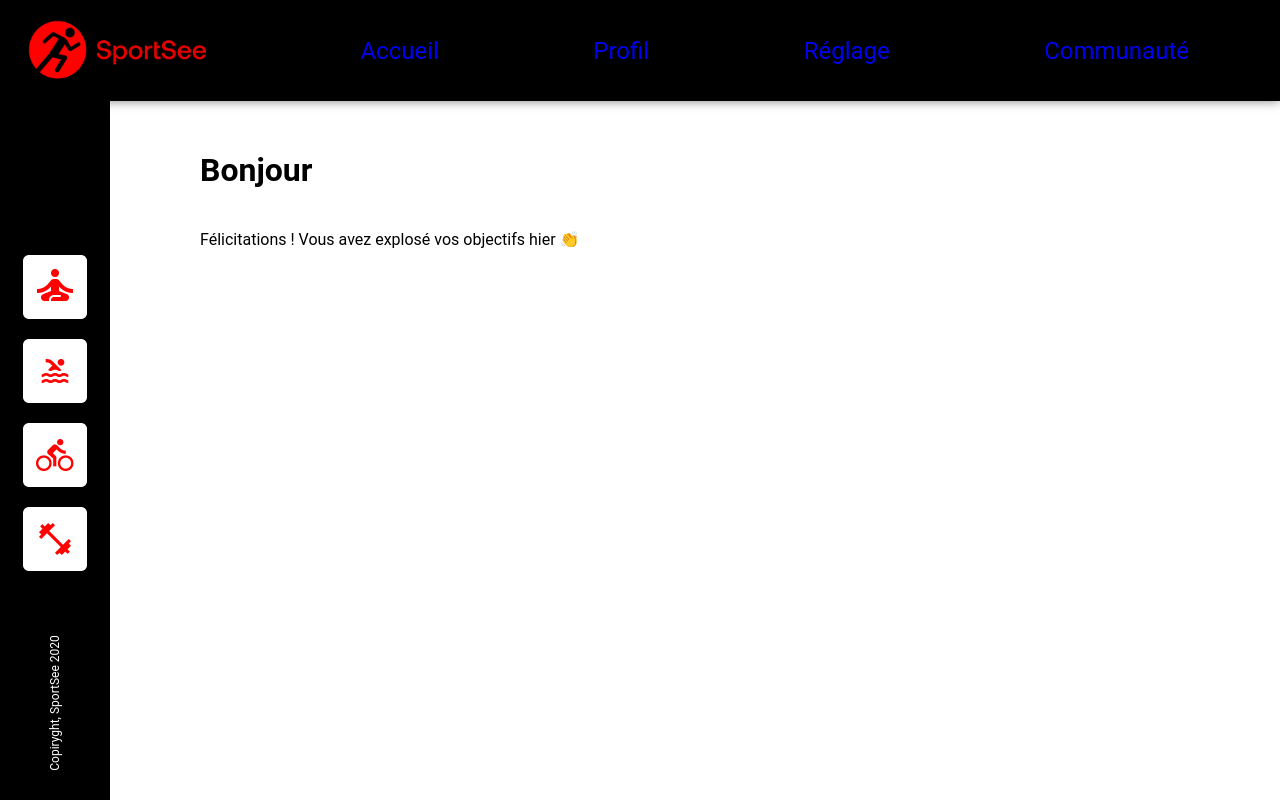
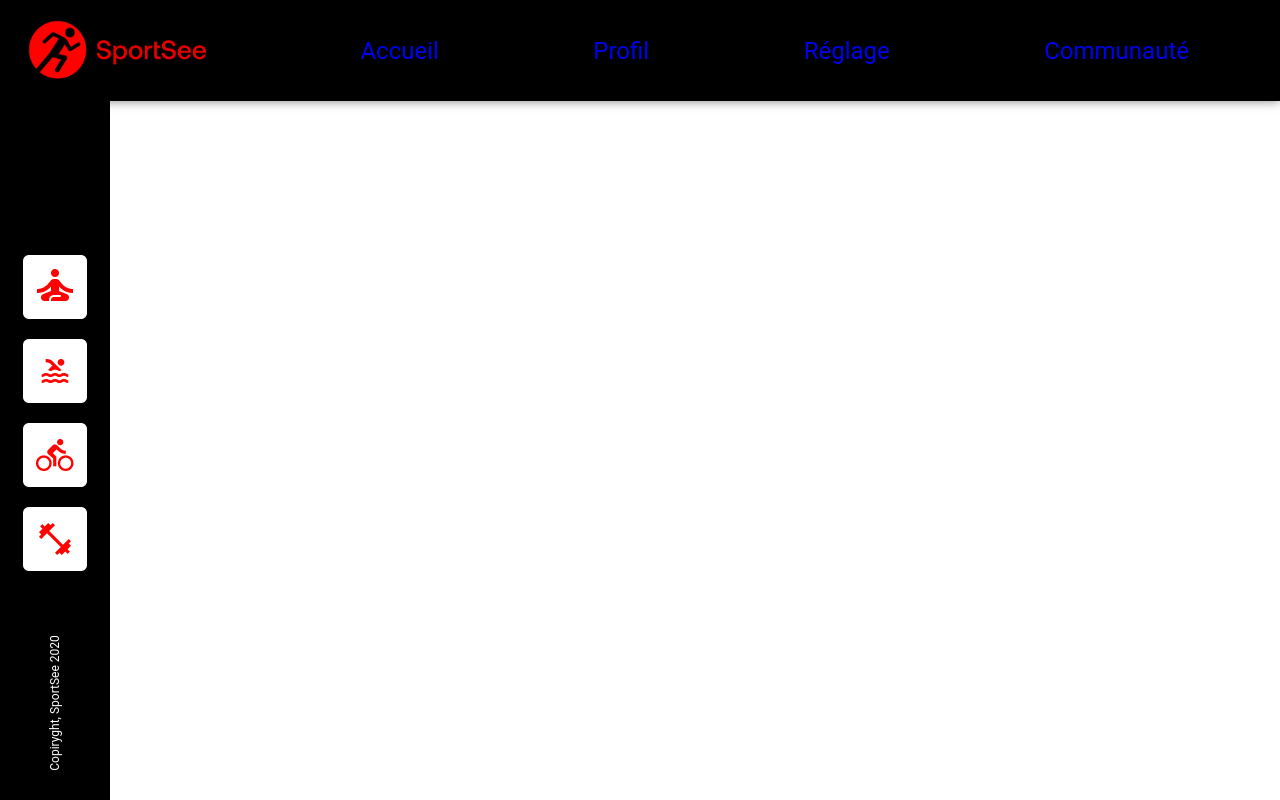
Before and after one commit to Ekkylibre/sportsee, a React (Vite) app: page /dashboard/1 in a window 1280 px wide. Built offline with nearby package versions, Linux system fonts and the light colour scheme.

Commit message:
✨ Dashboard > Header > Create Header

```diff
--- a/src/App.jsx
+++ b/src/App.jsx
@@ -6,7 +6,7 @@ import Error from "./pages/error/Error";
 function App() {
   return <Routes>
     <Route path="/" element={<Home />}/>
-    <Route path="/dashboard/:id" element={<Dashboard />}/>
+    <Route path="/dashboard/:userId" element={<Dashboard />}/>
     <Route path="*" element={<Error />}/>
   </Routes>
 }
--- a/src/assets/data/data.js
+++ b/src/assets/data/data.js
@@ -264,9 +264,4 @@ const USER_PERFORMANCE = [
 
 
 
-module.exports = {
-    USER_MAIN_DATA,
-    USER_ACTIVITY,
-    USER_AVERAGE_SESSIONS,
-    USER_PERFORMANCE
-}
+export { USER_MAIN_DATA, USER_ACTIVITY, USER_AVERAGE_SESSIONS, USER_PERFORMANCE };
--- a/src/pages/dashboard/Dashboard.jsx
+++ b/src/pages/dashboard/Dashboard.jsx
@@ -1,8 +1,19 @@
 import NavBar from "../../components/navBar/NavBar";
 import SideBar from "../../components/verticalBar/VerticalBar";
 import "./dashboard.css"
+import { useParams } from "react-router-dom";
+import { useEffect, useState } from "react";
+import { USER_MAIN_DATA } from "../../assets/data/data";
 
 function Dashboard() {
+  const { userId } = useParams();
+  const [user, setUser] = useState(null);
+
+  useEffect(() => {
+    const foundUser = USER_MAIN_DATA.find((user) => user.id === parseInt(userId));
+    setUser(foundUser);
+  }, [userId]);
+
   return (
     <div>
       <NavBar />
@@ -10,8 +21,12 @@ function Dashboard() {
       <main>
         <div className="main-container">
           <div className="title">
-            <h1>Bonjour</h1>
-            <p>Félicitations ! Vous avez explosé vos objectifs hier 👏</p>
+            {user && (
+              <>
+                <h1>Bonjour <span className="red">{user.userInfos.firstName}</span></h1>
+                <p>Félicitations ! Vous avez explosé vos objectifs hier 👏</p>
+              </>
+            )}
           </div>
         </div>
       </main>
--- a/src/pages/home/Home.jsx
+++ b/src/pages/home/Home.jsx
@@ -1,6 +1,7 @@
 import NavBar from "../../components/navBar/NavBar";
 import SideBar from "../../components/verticalBar/VerticalBar";
 import "./home.css";
+import { Link } from "react-router-dom";
 
 function Home() {
     return (
@@ -14,8 +15,8 @@ function Home() {
                         <p>Choisissez un utilisateur ci-dessous pour accéder au tableau de bord 😄</p>
                     </div>
                     <div className="user-btn">
-                        <button>User 12</button>
-                        <button>User 18</button>
+                        <Link to="/dashboard/12"><button>User 12</button></Link>
+                        <Link to="/dashboard/18"><button>User 18</button></Link>
                     </div>
                 </div>
             </main>
@@ -23,4 +24,4 @@ function Home() {
     )
 }
 
-export default Home
+export default Home;
```
